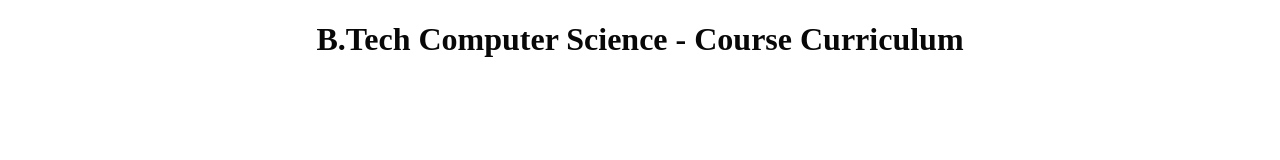
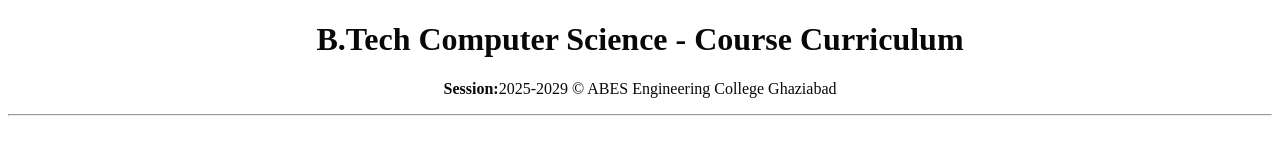
Before and after one commit to siiyyaa/siya.cse27_repo, a plain HTML site: page course.html in a window 1280 px wide. Drawn offline with Linux system fonts and the light colour scheme.

Commit message:
horizontal line

```diff
--- a/course.html
+++ b/course.html
@@ -5,7 +5,10 @@
     <title>course curriculum</title>
 </head>
 <body>
-    <h1 style="color: rgb(9, 8, 9); text-align: center;">B.Tech Computer Science - Course Curriculum</h1>
-
+    <h1 style="color: rgb(9, 8, 9); text-align: center;"><b>B.Tech Computer Science - Course Curriculum</b></h1>
+    <p style="color: rgb(9, 8, 9); text-align: center;">
+        <b>Session:</b>2025-2029 © ABES Engineering College Ghaziabad
+        <hr>
+    </p>
 </body>
 </html>
```
